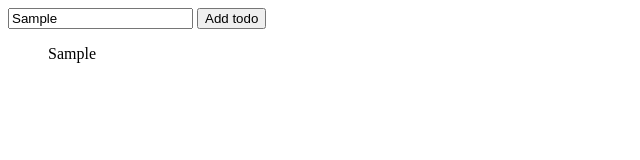
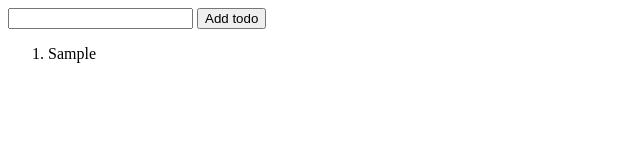
Before and after one commit to acciojob/To-do-List-nitinmmmut, a website: page main.html in a window 1280 px wide. Both pictures are taken after typing "Sample" into the empty fields and a click on the button "Add todo". Shown: the full height of the page, 0-640 px from the left. Drawn offline with Linux system fonts and the light colour scheme.

Commit message:
created a submission

```diff
--- a/main.html
+++ b/main.html
@@ -8,20 +8,10 @@
 </head>
 <body>
     <!-- add your code here -->
-	<input id="newTodoInput" type="input"/>
-    <button id="addTodoBtn" type="button">Add todo</button>
+	<input id="newTodoInput" />
+    <button id="addTodoBtn">Add todo</button>
     <!-- your javascript must add todos inside the following tag as <li> tags! -->
     <ol id="todoList"></ol>
-	<script>
-document.querySelector('#addTodoBtn').onclick = function(){
-    if(document.querySelector('#newTodoInput').value.length == 0){
-        alert("Kindly Enter Task Name!!!!")
-    }
-
-    else{
-        document.querySelector('#todoList').innerHTML += `
-                    ${document.querySelector('#newTodoInput').value}`;
-		}
-    }</script>
+    <script type="text/javascript" src="./script.js"></script>
 </body>
 </html>
--- a/script.js
+++ b/script.js
@@ -1 +1,17 @@
+
 //your code here
+var todoValue = document.getElementById("newTodoInput");
+var btn = document.getElementById("addTodoBtn");
+var ol = document.getElementById("todoList");
+
+function addTodo()
+{
+	if(todoValue.value){
+	var li = document.createElement('li');
+	li.textContent   =todoValue.value;
+	ol.appendChild(li);
+	todoValue.value = "";taje
+    }
+}
+
+btn.addEventListener('click', addTodo);
```
